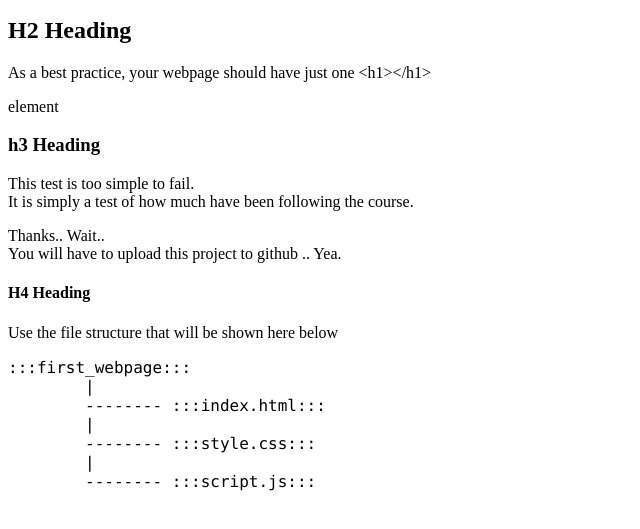
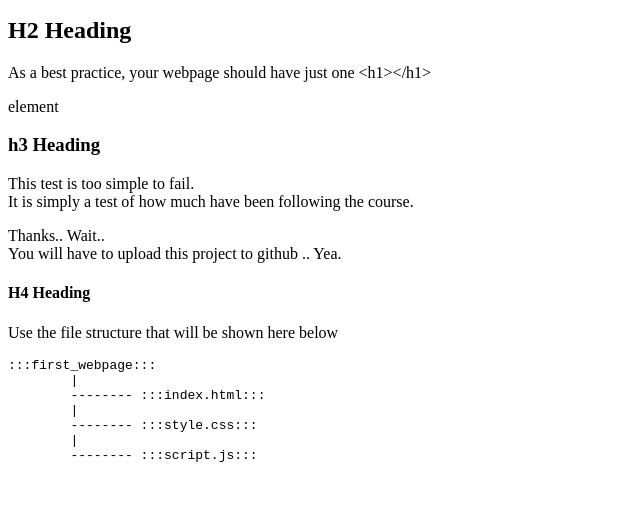
Before and after one commit to Khadi06/first-webpage, a plain HTML site: page index.html in a window 1280 px wide. Shown: the part 119-648 px from the top of the page, without its empty margins (0-640 px from the left). Drawn offline with Linux system fonts and the light colour scheme.

Commit message:
add changes to html file

```diff
--- a/index.html
+++ b/index.html
@@ -6,7 +6,9 @@
     <meta name="viewport" content="width=device-width, initial-scale=1.0">
     <title>Document</title>
 </head>
+    <link href="style.css" type="text/css" rel="stylesheet">
         <body>
+        <script src="script.js" type="text/javascript"></script>
         <h1> First Web Page</h1>
         <p>Kindly do exactly what you see here as it would affect your score<br>Whether it is your first webpage in life or not, use the heading above it won't bite..</p>
         <h2>H2 Heading</h2>
@@ -17,12 +19,14 @@
         <p>Thanks.. Wait..<br>You will have to upload this project to github .. Yea.</p>
         <h4>H4 Heading</h4>
         <p>Use the file structure that will be shown here below</p>
-            <p style="font-family:consolas;">:::first_webpage:::<br>&nbsp&nbsp&nbsp&nbsp&nbsp&nbsp&nbsp&nbsp|<br>
-                &nbsp&nbsp&nbsp&nbsp&nbsp&nbsp&nbsp&nbsp-------- :::index.html:::<br>
-                &nbsp&nbsp&nbsp&nbsp&nbsp&nbsp&nbsp&nbsp|<br>
-                &nbsp&nbsp&nbsp&nbsp&nbsp&nbsp&nbsp&nbsp-------- :::style.css:::<br>
-                &nbsp&nbsp&nbsp&nbsp&nbsp&nbsp&nbsp&nbsp|<br>
-                &nbsp&nbsp&nbsp&nbsp&nbsp&nbsp&nbsp&nbsp-------- :::script.js:::</p>
+        <pre>:::first_webpage:::
+        |
+        -------- :::index.html:::
+        |
+        -------- :::style.css:::
+        |
+        -------- :::script.js:::</pre>
+
 
 
 
--- /dev/null
+++ b/script.js
@@ -0,0 +1 @@
+console.log('school');
```
Also changed, not shown: style.css (added). Lines whose indentation alone changed are shown as unchanged.
